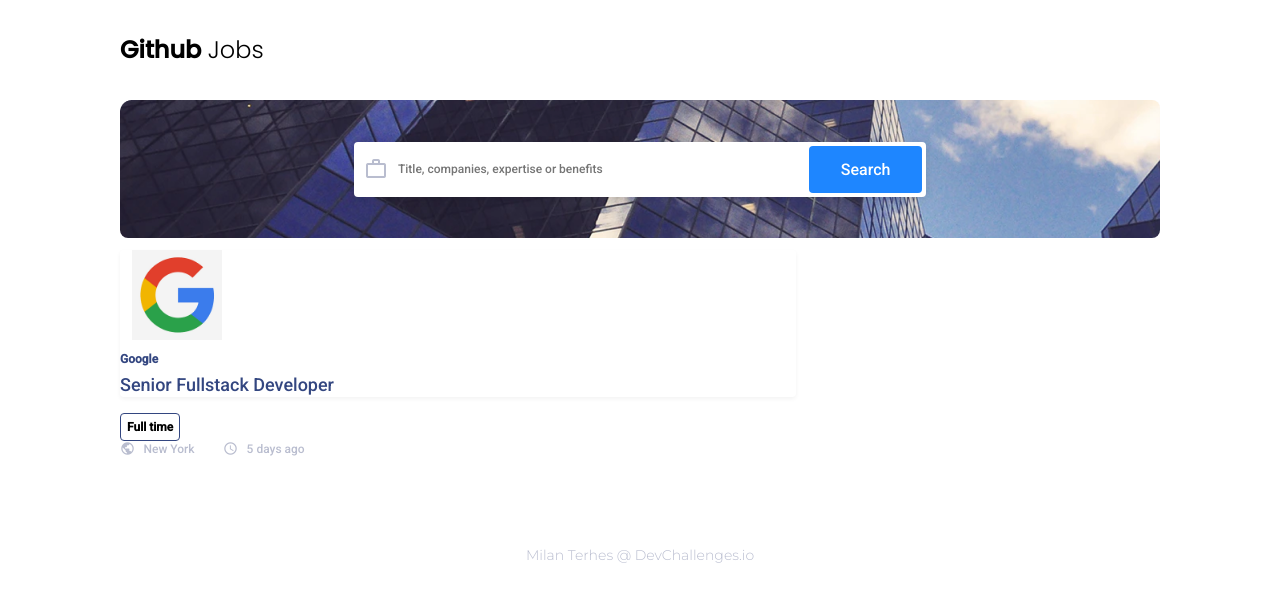
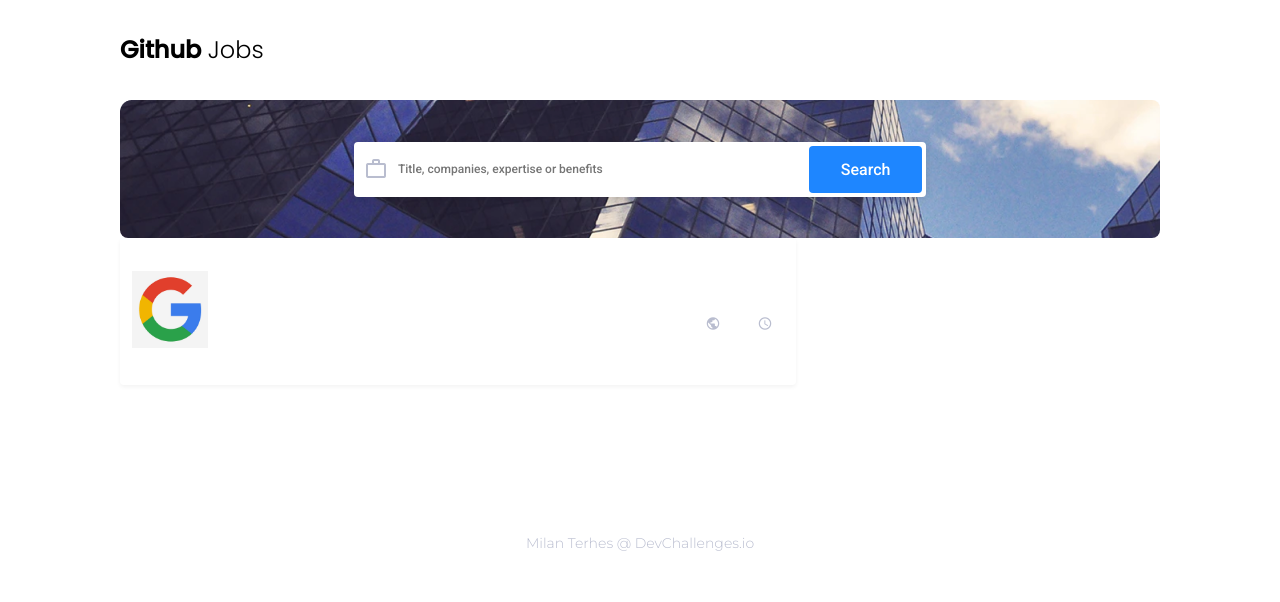
Before and after one commit to milanterhes/gh-jobs, a React (Create React App) app: page / in a window 1280 px wide. Shown: the top 602 px of the page. Built offline with nearby package versions, Linux system fonts and the light colour scheme.

Commit message:
finished job card design

```diff
--- a/src/components/JobsList.tsx
+++ b/src/components/JobsList.tsx
@@ -1,128 +1,55 @@
 import React from 'react';
 import styled from 'styled-components';
-import g from '../google.png';
+import {
+    JobsCardDiv,
+    JobsCardImg,
+    Wrapper,
+    LeftSide,
+    JobsCardCompany,
+    JobsCardRole,
+    JobsCardType,
+    RightSide,
+    JobsCardLocation,
+    JobsCardCreated,
+    ListComp
+} from './JobsListComps'
 
-const ListComp = styled.div`
-    width: 65%;
-
-    @media (max-width: 768px) {
-        width: 100%;
-    }
-`
-
-const JobsCardDiv = styled.div`
-    box-shadow: 0px 2px 4px rgba(0, 0, 0, 0.05);
-    border-radius: 4px;
-    height: 147px;
-    font-family: Roboto;
-`
-
-const JobsCardImg = () => {
-    const Img = styled.img`
-        max-height: 100%;
-    `
-    const Wrapper = styled.div`
-        border-radius: 4px;
-        margin: 12px 16px 12px 12px;
-        height: 90px;
-        width: 90px;
-    `
-
-    return (
-        <Wrapper>
-            <Img src={g} />
-        </Wrapper>
-    )
+type JobsCardProps = {
+    company: string,
+    title: string,
+    type?: string,
+    location: string,
+    created_at: string
 }
 
-const JobsCardCompany = styled.div`
-    font-weight: bold;
-    font-size: 12px;
-    line-height: 14px;
-    color: #334680;
-    margin-bottom: 8px
-`
+const job = {}
 
-const JobsCardRole = styled.div`
-    font-size: 18px;
-    line-height: 21px;
-    color: #334680;
-    margin-bottom: 18px;
-`
-
-const JobsCardType = styled.div`
-    border: 1px solid #334680;
-    box-sizing: border-box;
-    border-radius: 4px;
-    text-align: center;
-    font-weight: bold;
-    font-size: 12px;
-    line-height: 14px;
-    padding: 6px;
-    display: inline-flex;
-    margin-right: auto;
-`
-
-const JobsCardLocation = styled.div`
-    display: flex;
-    align-items: center;
-    justify-content: center;
-    margin-right: 28.5px;
-`
-
-const JobsCardCreated = styled.span`
-    display: flex;
-    align-items: center;
-    justify-content: center;
-`
-
-const LeftSide = styled.div`
-    display: flex;
-    flex-direction: column;
-    margin-top: 12px;
-`
-
-const RightSide = styled.div`
-    margin-left: auto;
-    margin-top: auto;
-    display: flex;
-    flex-direction: row;
-    font-weight: 500;
-    font-size: 12px;
-    line-height: 14px;
-    color: #B9BDCF;
-    margin-bottom: 22px;
-    margin-right: 12px;
-
-    .material-icons {
-        margin-right: 8.5px;
-    }
-`
-
-const JobsCard = () => (
+const JobsCard = ({company, title, type, location, created_at}: JobsCardProps) => (
     <JobsCardDiv>
         <JobsCardImg></JobsCardImg>
+        <Wrapper>
             <LeftSide>
-            <JobsCardCompany>Google</JobsCardCompany>
-            <JobsCardRole>Senior Fullstack Developer</JobsCardRole>
-            <JobsCardType>Full time</JobsCardType>
+                <JobsCardCompany>{company}</JobsCardCompany>
+                <JobsCardRole>{title}</JobsCardRole>
+                {type && <JobsCardType>{type}</JobsCardType>}
             </LeftSide>
             <RightSide>
                 <JobsCardLocation>
-                <span className="material-icons" style={{fontSize: 15}}>public</span>
-                <span>New York</span>
+                    <span className="material-icons" style={{ fontSize: 15 }}>public</span>
+                    <span>{location}</span>
                 </JobsCardLocation>
                 <JobsCardCreated>
-                <span className="material-icons" style={{fontSize: 15}}>schedule</span>
-                <span>5 days ago</span>
+                    <span className="material-icons" style={{ fontSize: 15 }}>schedule</span>
+                    <span>{created_at}</span>
                 </JobsCardCreated>
             </RightSide>
+        </Wrapper>
     </JobsCardDiv>
 )
 
 const JobsList = () => (
     <ListComp id='jobslist'>
-        <JobsCard />
+        <JobsCard {...job}/>
     </ListComp>
 )
 
--- /dev/null
+++ b/src/components/JobsListComps.tsx
@@ -0,0 +1,129 @@
+import React from 'react';
+import styled from 'styled-components';
+import g from '../google.png';
+
+export const ListComp = styled.div`
+    width: 65%;
+
+    @media (max-width: 768px) {
+        width: 100%;
+    }
+`
+
+export const JobsCardDiv = styled.div`
+    box-shadow: 0px 2px 4px rgba(0, 0, 0, 0.05);
+    border-radius: 4px;
+    height: 147px;
+    display: flex;
+    align-items: center;
+    justify-content: center;
+    font-family: Roboto;
+`
+
+export const JobsCardImg = () => {
+    const Img = styled.img`
+        max-width: 100%;
+        max-height: 100%;
+    `
+    const Wrapper = styled.div`
+        border-radius: 4px;
+        margin: 12px 16px 12px 12px;
+        width: 90px;
+    `
+
+    return (
+        <Wrapper>
+            <Img src={g} />
+        </Wrapper>
+    )
+}
+
+export const JobsCardCompany = styled.div`
+    font-weight: bold;
+    font-size: 12px;
+    line-height: 14px;
+    color: #334680;
+    margin-bottom: 8px
+`
+
+export const JobsCardRole = styled.div`
+    font-size: 18px;
+    line-height: 21px;
+    color: #334680;
+    margin-bottom: 18px;
+`
+
+export const JobsCardType = styled.div`
+    border: 1px solid #334680;
+    box-sizing: border-box;
+    border-radius: 4px;
+    text-align: center;
+    font-weight: bold;
+    font-size: 12px;
+    line-height: 14px;
+    padding: 6px;
+    display: inline-flex;
+    margin-right: auto;
+`
+
+export const JobsCardLocation = styled.div`
+    display: flex;
+    align-items: center;
+    justify-content: center;
+    margin-right: 28.5px;
+    span {
+        width: max-content;
+    }
+`
+
+export const JobsCardCreated = styled.span`
+    display: flex;
+    align-items: center;
+    justify-content: center;
+    span {
+        width: max-content;
+    }
+`
+
+export const LeftSide = styled.div`
+    display: flex;
+    flex-direction: column;
+    margin-top: 12px;
+`
+
+export const RightSide = styled.div`
+    display: flex;
+    flex-direction: row;
+    font-weight: 500;
+    font-size: 12px;
+    line-height: 14px;
+    color: #B9BDCF;
+
+    .material-icons {
+        margin-right: 8.5px;
+    }
+
+    flex: 0 1 auto;
+    align-self: flex-end;
+    margin-right: 15px;
+
+    @media (max-width: 900px) {
+        margin-top: 15px;
+    }
+
+    @media (max-width: 768px) {
+        flex: initial;
+        align-self: initial;
+    }
+
+`
+
+export const Wrapper = styled.div`
+    width: 100%;
+    display: flex;
+    justify-content: space-between;
+
+    @media (max-width: 900px) {
+        flex-direction: column;
+    }
+`
```
Lines whose indentation alone changed are shown as unchanged.
